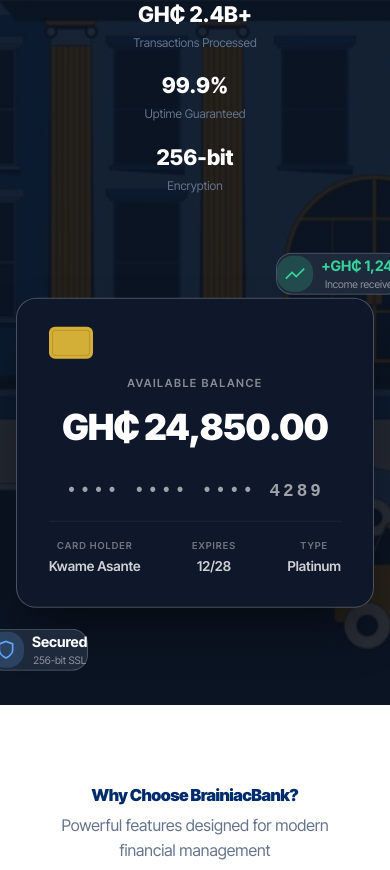
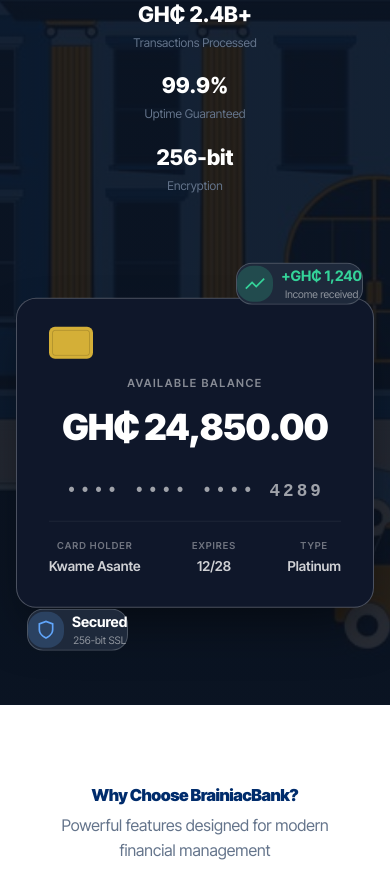
Before and after one commit to brainiacweb-tech/brainiacbank, a Flask app: page / in a window 390 px wide. Shown: the part 459-1329 px from the top of the page. Run offline with Flask 3, Linux system fonts and the light colour scheme.

Commit message:
fix: adjust hero floating cards offsets on mobile viewports to prevent overflow and clipping

```diff
--- a/static/css/style.css
+++ b/static/css/style.css
@@ -1724,10 +1724,26 @@ select.form-control {
         transform-origin: center center;
         margin: 0 auto;
     }
+    .hero-card-float-1 {
+        top: -35px !important;
+        right: 10px !important;
+    }
+    .hero-card-float-2 {
+        bottom: -45px !important;
+        left: 10px !important;
+    }
 
     @media (max-width: 380px) {
         .hero-card-main {
             transform: scale(0.72);
+        }
+        .hero-card-float-1 {
+            top: -25px !important;
+            right: 0px !important;
+        }
+        .hero-card-float-2 {
+            bottom: -35px !important;
+            left: 0px !important;
         }
     }
 
--- a/templates/base.html
+++ b/templates/base.html
@@ -7,7 +7,7 @@
     <link rel="icon" type="image/png" href="{{ url_for('static', filename='images/favicon.png') }}">
     <link rel="preconnect" href="https://fonts.googleapis.com">
     <link href="https://fonts.googleapis.com/css2?family=Inter+Tight:wght@300;400;500;600;700;800;900&display=swap" rel="stylesheet">
-    <link rel="stylesheet" href="{{ url_for('static', filename='css/style.css') }}?v=1.3">
+    <link rel="stylesheet" href="{{ url_for('static', filename='css/style.css') }}?v=1.4">
     {% block head %}{% endblock %}
 </head>
 <body>
--- a/templates/index.html
+++ b/templates/index.html
@@ -7,7 +7,7 @@
     <link rel="icon" type="image/png" href="{{ url_for('static', filename='images/favicon.png') }}">
     <link rel="preconnect" href="https://fonts.googleapis.com">
     <link href="https://fonts.googleapis.com/css2?family=Inter+Tight:wght@300;400;500;600;700;800;900&display=swap" rel="stylesheet">
-    <link rel="stylesheet" href="{{ url_for('static', filename='css/style.css') }}?v=1.3">
+    <link rel="stylesheet" href="{{ url_for('static', filename='css/style.css') }}?v=1.4">
 </head>
 <body>
     <!-- NAV -->
```
